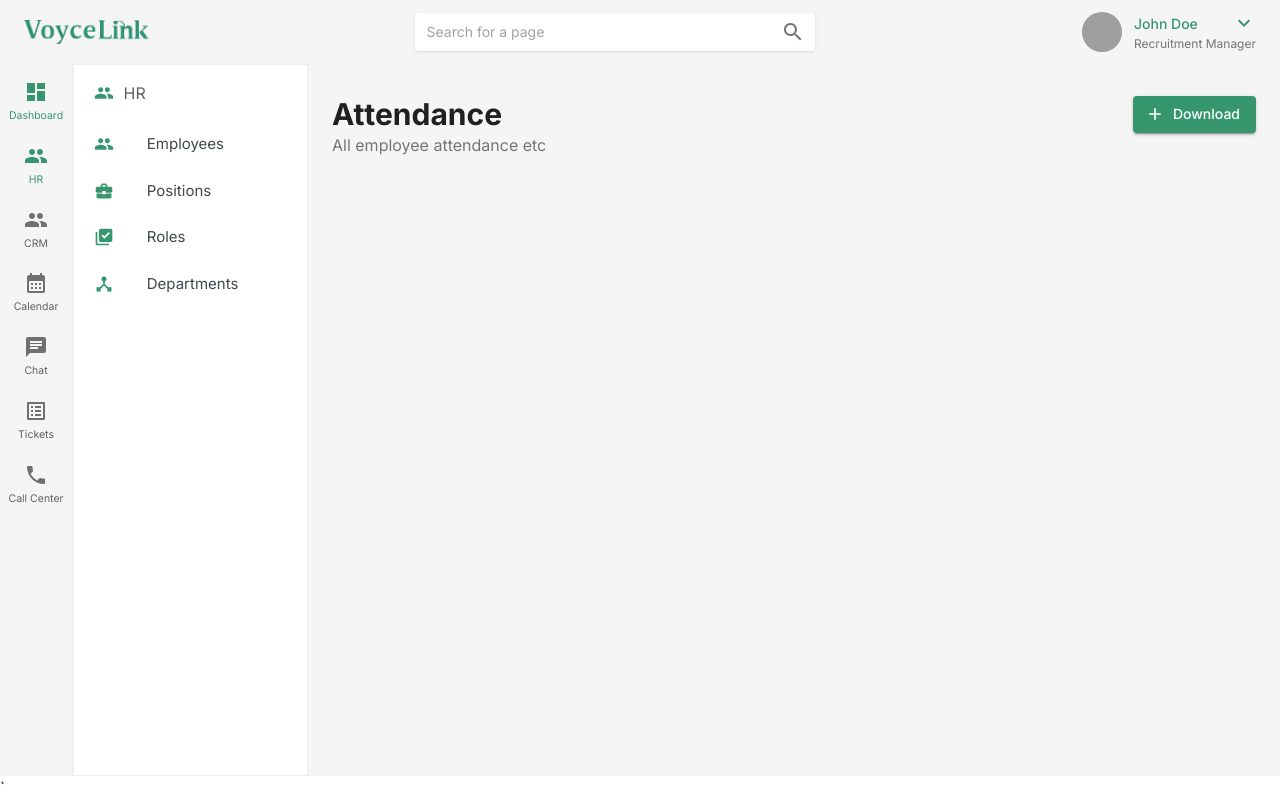
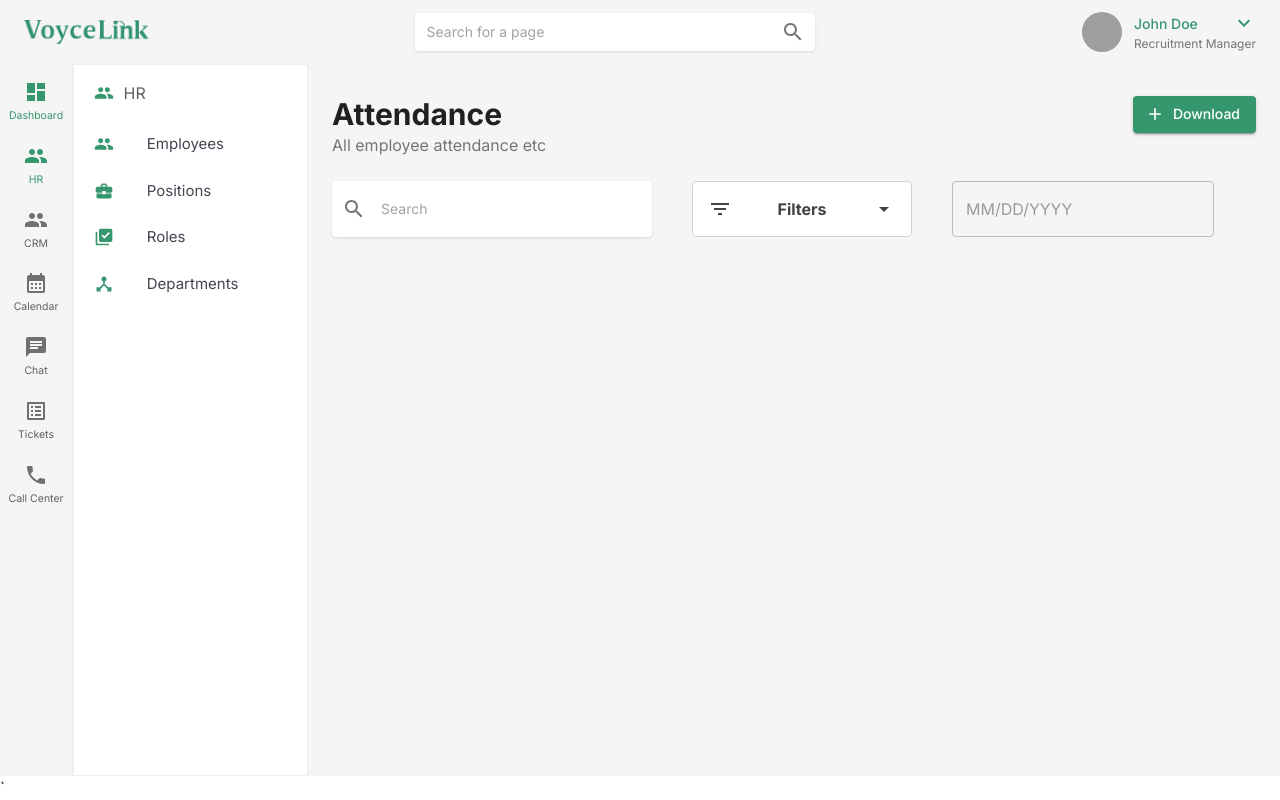
Before and after one commit to Saadgabersaad/VoyceeLink-CallCenter, a Next.js app: page /hhrr/attendance in a window 1280 px wide. Built offline with nearby package versions, Linux system fonts and the light colour scheme; grey boxes are pictures that could not be loaded.

Commit message:
adding the search bar, filter, and the date picker in attendance layout

```diff
--- a/package.json
+++ b/package.json
@@ -9,12 +9,15 @@
     "lint": "next lint"
   },
   "dependencies": {
+    "@date-io/dayjs": "^3.0.0",
     "@emotion/react": "^11.13.3",
     "@emotion/styled": "^11.13.0",
     "@mui/icons-material": "^6.1.7",
     "@mui/material": "^6.1.7",
     "@mui/x-data-grid": "^7.23.0",
+    "@mui/x-date-pickers": "^7.23.2",
     "@tanstack/react-query": "^5.62.7",
+    "dayjs": "^1.11.13",
     "next": "15.0.3",
     "react": "19.0.0-rc-66855b96-20241106",
     "react-dom": "19.0.0-rc-66855b96-20241106",
--- a/src/modules/hhrr/attendance/layouts/Attendance.tsx
+++ b/src/modules/hhrr/attendance/layouts/Attendance.tsx
@@ -1,4 +1,10 @@
+import { Box } from '@mui/material'
+import { DatePicker, LocalizationProvider } from '@mui/x-date-pickers';
+import { AdapterDayjs } from '@mui/x-date-pickers/AdapterDayjs';
+import FilterBtn from 'modules/core/components/FilterBtn'
+import { Flex } from 'modules/core/components/flex'
 import { Heading, Page, HeadingActions } from 'modules/core/components/page'
+import { Search } from 'modules/core/components/Search'
 import React from 'react'
 
 export default function Attendance() {
@@ -15,6 +21,17 @@ export default function Attendance() {
           mainModal={null}
         />
       </Heading>
+      <Flex gap={5}>
+        {/* <SearchInput tableSearch/> */}
+        <Search/>
+        <FilterBtn/>
+        <LocalizationProvider dateAdapter={AdapterDayjs}>
+          <DatePicker/>
+        </LocalizationProvider>
+      </Flex>
+      <Box>
+
+      </Box>
     </Page>
   )
 }
```
Also changed, not shown: 1 other file (tests, documents, lock files or other folders).
